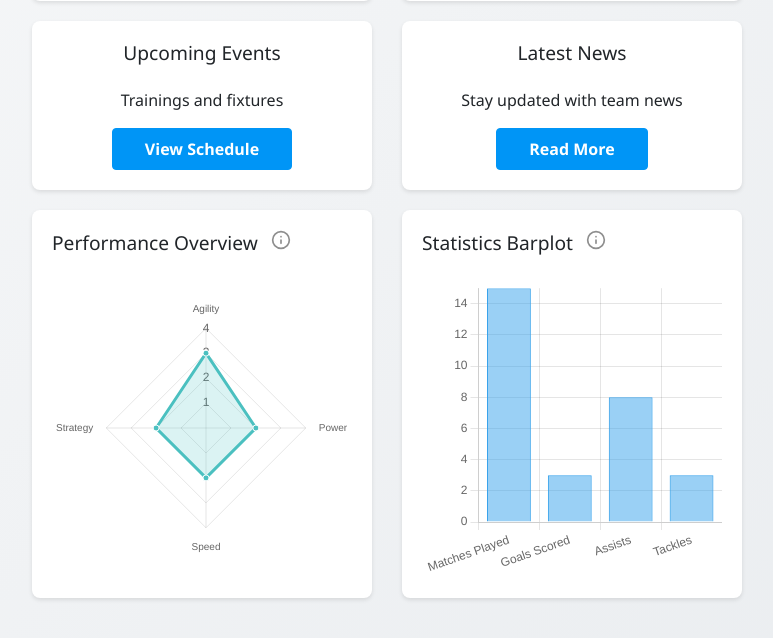
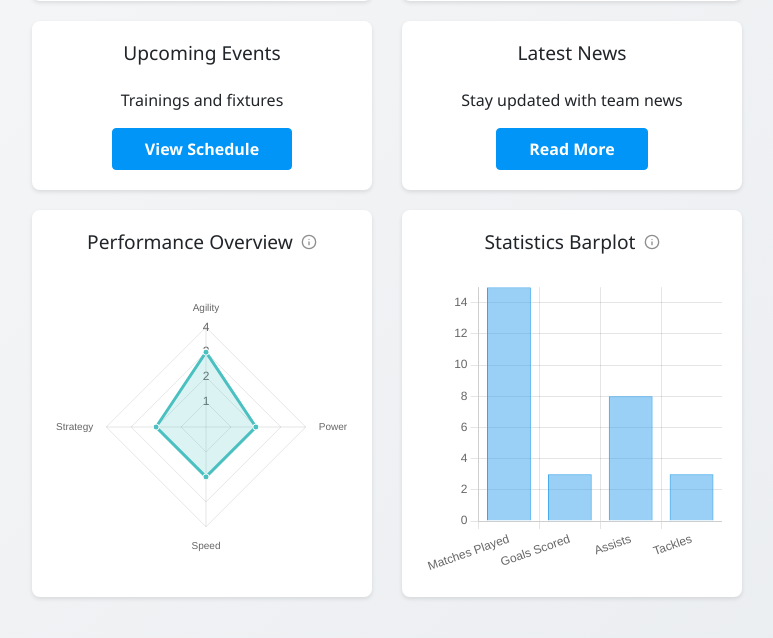
Before and after one commit to AmarantosPagiavlas03/Self-Project, a Django app: page /scout_app/player_dashboard/1/ in a window 1280 px wide. Shown: the part 518-1156 px from the top of the page, without its empty margins (253-1026 px from the left). Run offline with Django 5.2, Linux system fonts and the light colour scheme; a user stored in the database is signed in; data comes from the database, SQL or seed files in the repository; some libraries are stand-ins or nearby versions.

Commit message:
Centering player dashboard chart titles

```diff
--- a/django_scout/scout_project/scout_app/static/styles.css
+++ b/django_scout/scout_project/scout_app/static/styles.css
@@ -580,6 +580,10 @@ body {
 .card_dashboard__title {
     font-size: 1.2rem;
     margin-bottom: 1.5rem;
+    display: flex;
+    align-items: center;
+    justify-content: center;
+    gap: 8px;
 }
 
 /* Info Icon and Tooltip Styles */
@@ -587,15 +591,16 @@ body {
     position: relative;
     display: inline-flex;
     align-items: center;
-    margin-left: 8px;
     cursor: help;
+    height: 20px;
 }
 
 .info-icon {
-    width: 20px;
-    height: 20px;
+    width: 16px;
+    height: 16px;
     color: #8e8e8e;
     transition: color 0.2s ease;
+    flex-shrink: 0;
 }
 
 .info-icon:hover {
@@ -605,7 +610,7 @@ body {
 .info-tooltip {
     visibility: hidden;
     position: absolute;
-    bottom: 100%;
+    bottom: 125%;
     left: 50%;
     transform: translateX(-50%);
     background-color: rgba(0, 0, 0, 0.8);
@@ -618,6 +623,7 @@ body {
     z-index: 1000;
     opacity: 0;
     transition: opacity 0.2s ease, visibility 0.2s ease;
+    pointer-events: none;
 }
 
 .info-tooltip::after {
```
